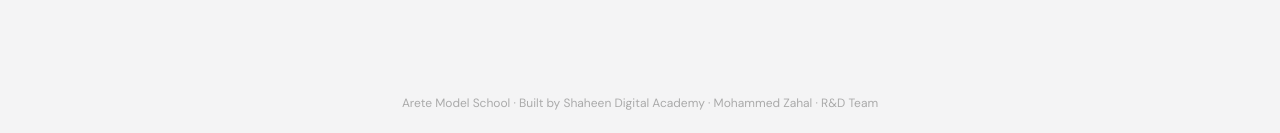
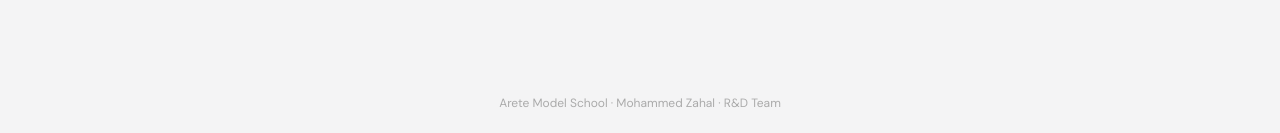
Before and after one commit to ZAHAL59/arete-sms_1, a React (Vite) app: page / in a window 1280 px wide. Shown: the part 1118-1251 px from the top of the page. Built offline with nearby package versions, Linux system fonts and the light colour scheme.

Commit message:
Update footer content on IndexPage
Removed 'Built by Shaheen Digital Academy' from footer.

```diff
--- a/src/pages/index/IndexPage.jsx
+++ b/src/pages/index/IndexPage.jsx
@@ -40,7 +40,7 @@ export default function IndexPage() {
               </Link>))}</div>
           </section>))}
       </main>
-      <footer className="px-8 py-6 text-center text-[12px] text-[#AAA]">Arete Model School · Built by Shaheen Digital Academy · Mohammed Zahal · R&D Team</footer>
+      <footer className="px-8 py-6 text-center text-[12px] text-[#AAA]">Arete Model School · Mohammed Zahal · R&D Team</footer>
       <CommandPalette open={palette} onClose={() => setPalette(false)} items={items} />
     </div>
   );
```
